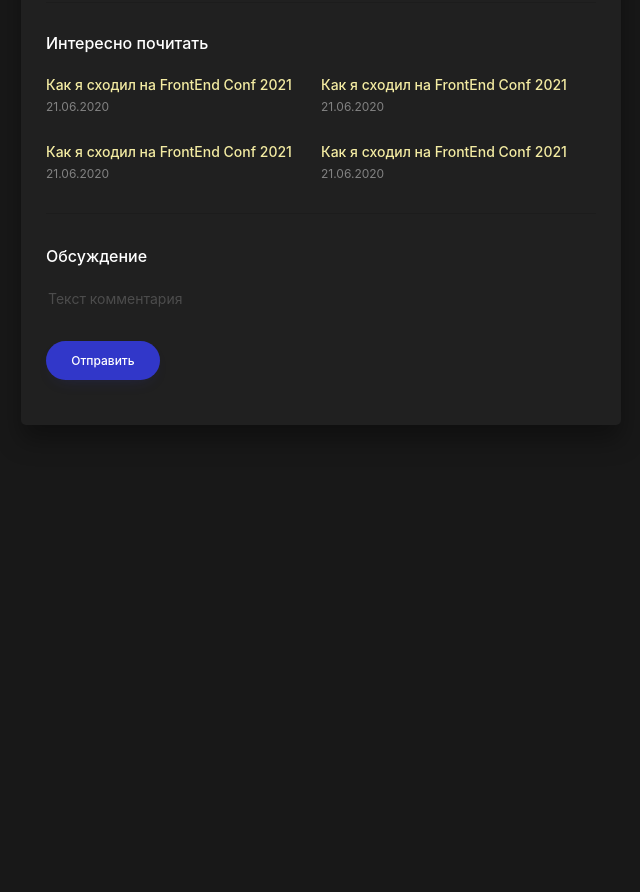
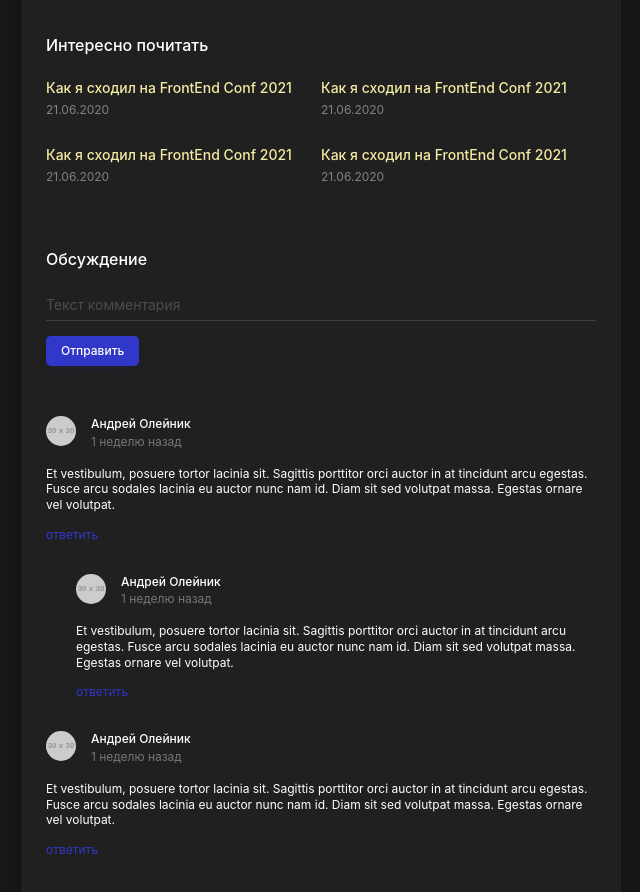
Before and after one commit to flaberfl/brainscloud_my-portfolio-blog, a website: page src/post.html in a window 1280 px wide. Shown: the part 1537-2429 px from the top of the page, without its empty margins (469-1109 px from the left). Before the commit the page ends 2072 px from the top, so only its background shows below. Drawn offline with nearby package versions, Linux system fonts and the light colour scheme; files that its build step writes are made by us from their sources; placeholder pictures from the web are drawn by us.

Commit message:
finish post.html

```diff
--- a/src/assets/scss/blocks/btn.scss
+++ b/src/assets/scss/blocks/btn.scss
@@ -35,4 +35,12 @@
 
   }
 
+  &--rounded {
+    border-radius: .41em;
   }
+
+  &--sm {
+    padding: .7em 1.25em; // Размер паддинга 15px делим на размер шрифта 12px
+  }
+
+}
--- a/src/assets/scss/blocks/comments.scss
+++ b/src/assets/scss/blocks/comments.scss
@@ -1,28 +1,64 @@
 .comments {
-  margin-top: 3rem;
+  margin-top: 5rem;
 }
 
-.comments__title {
-  margin-bottom: 2rem;
+.comments__item {
+  margin-top: 3rem;
+  > .comments {                 // Первый блок под родителем
+    padding-left: 3rem;
+    margin-top: 3rem;
+  }
+}
 
-  font-size: 1.6rem;
+.comments__header {
+  display: flex;
+  margin-bottom: 1.5rem;
+}
+
+.comments__avatar {
+  width: 3rem;
+  height: 3rem;
+  border-radius: 50%;
+}
+
+.comments__author {
+  flex-grow: 1; // Данный блок будет расти
+  padding-left: 1.5rem;
+  font-size: 1.2rem;
+
+}
+
+.comments__name {
+  color: $white;
   font-weight: 500;
+  line-height: 1.4;
+}
+
+.comments__pubdate {
+  color: #757575;
+}
+
+.comments__text {
+  margin-bottom: 1rem;
+
+  font-size: 1.2rem;
+  line-height: 1.3;
   color: $white;
 }
 
-.form__control {
-  display: block;
-  width: 100%;
+.comments__reply {
+  padding: 0;
+
+  font-family: inherit;
+  font-size: 1.2rem;
+  line-height: 1.1;
+  color: $blue;
 
   background: none;
   border: none;
-  border-radius: 0;
+  cursor: pointer;
 
-  font-family: inherit;
-  font-size: 1.4rem;
-  color: $white;
-
-  &::placeholder {
-    color: rgba($white, .2);
+  &:hover {
+    text-decoration: underline;
   }
 }
--- a/src/assets/scss/blocks/form.scss
+++ b/src/assets/scss/blocks/form.scss
@@ -1,7 +1,47 @@
 .form__group {
   margin-bottom: 1.5rem;
+  position: relative;
 }
 
-.form__control--textarea {
-  resize: none;
+.form__control {
+  display: block;
+  width: 100%;
+  padding: .5rem 0;
+
+  background: none;
+  border: none;
+  border-bottom: 1px solid #3F3F3F;
+  border-radius: 0;
+
+  font-family: inherit;
+  font-size: 1.4rem;
+  color: $white;
+
+  &::placeholder {
+    color: rgba($white, .2);
+  }
+
+  &:focus + .form__line {
+    width: 100%;
+  }
+
+  &--textarea {
+    height: 30px;
+    overflow: hidden;
+    resize: none;
+  }
 }
+
+.form__line {
+  width: 0;
+  height: 1px;
+
+  background-color: $blue;
+
+  position: absolute;
+  left: 0;
+  bottom: 0;
+  z-index: 1;
+
+  transition: width .2s linear;
+}
--- a/src/assets/scss/blocks/post.scss
+++ b/src/assets/scss/blocks/post.scss
@@ -35,6 +35,15 @@
   &--mb0 {
     margin-bottom: 0;
   }
+}
+
+.post__subtitle {
+  margin-top: 3rem;
+  margin-bottom: 2rem;
+
+  font-size: 1.6rem;
+  font-weight: 500;
+  color: $white;
 }
 
 .post__description {
--- a/src/assets/scss/blocks/related.scss
+++ b/src/assets/scss/blocks/related.scss
@@ -1,16 +1,7 @@
 .related {
-  padding: 3rem 0 .5rem;
+  padding-bottom:  .5rem;
 
   border-bottom: 1px solid #1C1C1C;
-}
-
-.related__title {
-  margin-bottom: 2rem;
-
-  font-size: 1.6rem;
-  line-height: 1.3;
-  color: $white;
-  font-weight: 500;
 }
 
 .related__list {
--- a/src/post.html
+++ b/src/post.html
@@ -82,7 +82,7 @@ title: Andrew Flaber | Post
     </div><!-- /.post__text -->
 
     <div class="related">
-      <h3 class="related__title">Интересно почитать</h3>
+      <h3 class="post__subtitle">Интересно почитать</h3>
       <ul class="related__list">
         <li class="related__list-item">
           <h4 class="related__list-title"><a href="#">Как я сходил на FrontEnd Conf 2021</a></h4>
@@ -103,14 +103,69 @@ title: Andrew Flaber | Post
       </ul>
     </div><!-- /.related -->
 
-    <div class="comments">
-      <h3 class="comments__title">Обсуждение</h3>
-      <form class="form" action="/" method="POST">
-        <div class="form__group">
-          <textarea class="form__control form__control--textarea" name="commets-text" placeholder="Текст комментария"></textarea>
+    <h3 class="post__subtitle">Обсуждение</h3>
+    <form class="form" action="/" method="POST">
+      <div class="form__group">
+        <textarea class="form__control form__control--textarea" name="commets-text"
+          placeholder="Текст комментария"></textarea>
+        <span class="form__line"></span>
+      </div>
+      <button class="btn btn--blue btn--rounded btn--sm" type="submit">Отправить</button>
+    </form>
+
+    <ul class="comments">
+      <li class="comments__item">
+        <div class="comments__header">
+          <img class="comments__avatar" src="https://placehold.it/30" alt="">
+          <div class="comments__author">
+            <div class="comments__name">Андрей Олейник</div>
+            <time datetime="2020-12-21" class="comments__pubdate">1 неделю назад</time>
+          </div>
+
         </div>
-        <button class="btn btn--blue" type="submit">Отправить</button>
-      </form>
-    </div>
+        <div class="comments__text">
+          Et vestibulum, posuere tortor lacinia sit. Sagittis porttitor orci auctor in at tincidunt arcu egestas. Fusce
+          arcu sodales lacinia eu auctor nunc nam id. Diam sit sed volutpat massa. Egestas ornare vel volutpat.
+        </div>
+        <button class="comments__reply">ответить</button>
+
+        <ul class="comments">
+          <li class="comments__item">
+            <div class="comments__header">
+              <img class="comments__avatar" src="https://placehold.it/30" alt="">
+              <div class="comments__author">
+                <div class="comments__name">Андрей Олейник</div>
+                <time datetime="2020-12-21" class="comments__pubdate">1 неделю назад</time>
+              </div>
+            </div>
+            <div class="comments__text">
+              Et vestibulum, posuere tortor lacinia sit. Sagittis porttitor orci auctor in at tincidunt arcu egestas.
+              Fusce
+              arcu sodales lacinia eu auctor nunc nam id. Diam sit sed volutpat massa. Egestas ornare vel volutpat.
+            </div>
+            <button class="comments__reply">ответить</button>
+          </li>
+
+        </ul><!-- /.comments -->
+      </li>
+
+      <li class="comments__item">
+        <div class="comments__header">
+          <img class="comments__avatar" src="https://placehold.it/30" alt="">
+          <div class="comments__author">
+            <div class="comments__name">Андрей Олейник</div>
+            <time datetime="2020-12-21" class="comments__pubdate">1 неделю назад</time>
+          </div>
+        </div>
+        <div class="comments__text">
+          Et vestibulum, posuere tortor lacinia sit. Sagittis porttitor orci auctor in at tincidunt arcu egestas.
+          Fusce
+          arcu sodales lacinia eu auctor nunc nam id. Diam sit sed volutpat massa. Egestas ornare vel volutpat.
+        </div>
+        <button class="comments__reply">ответить</button>
+      </li>
+
+    </ul><!-- /.comments -->
+
   </div><!-- /.post__content -->
 </article><!-- /.post -->
```
Also changed, not shown: src/assets/scss/style.scss (line endings or trailing spaces). Lines whose indentation alone changed are shown as unchanged.
